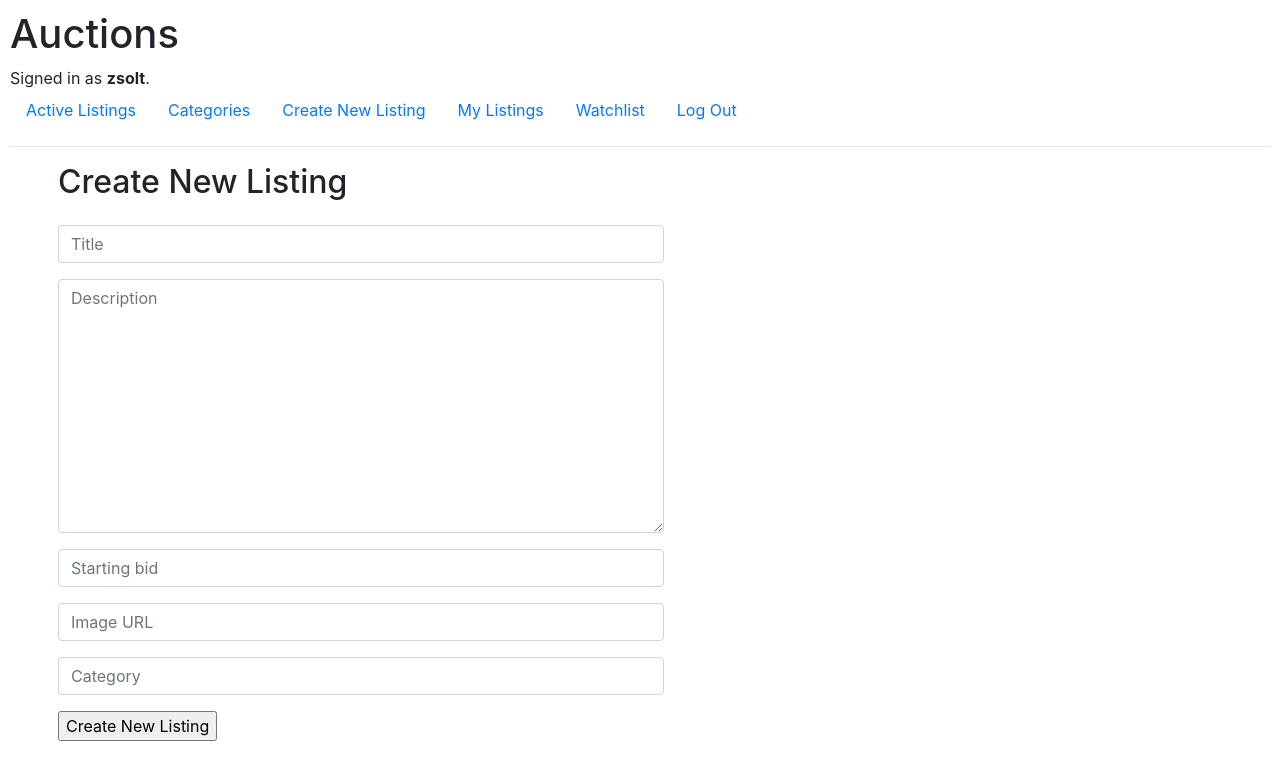
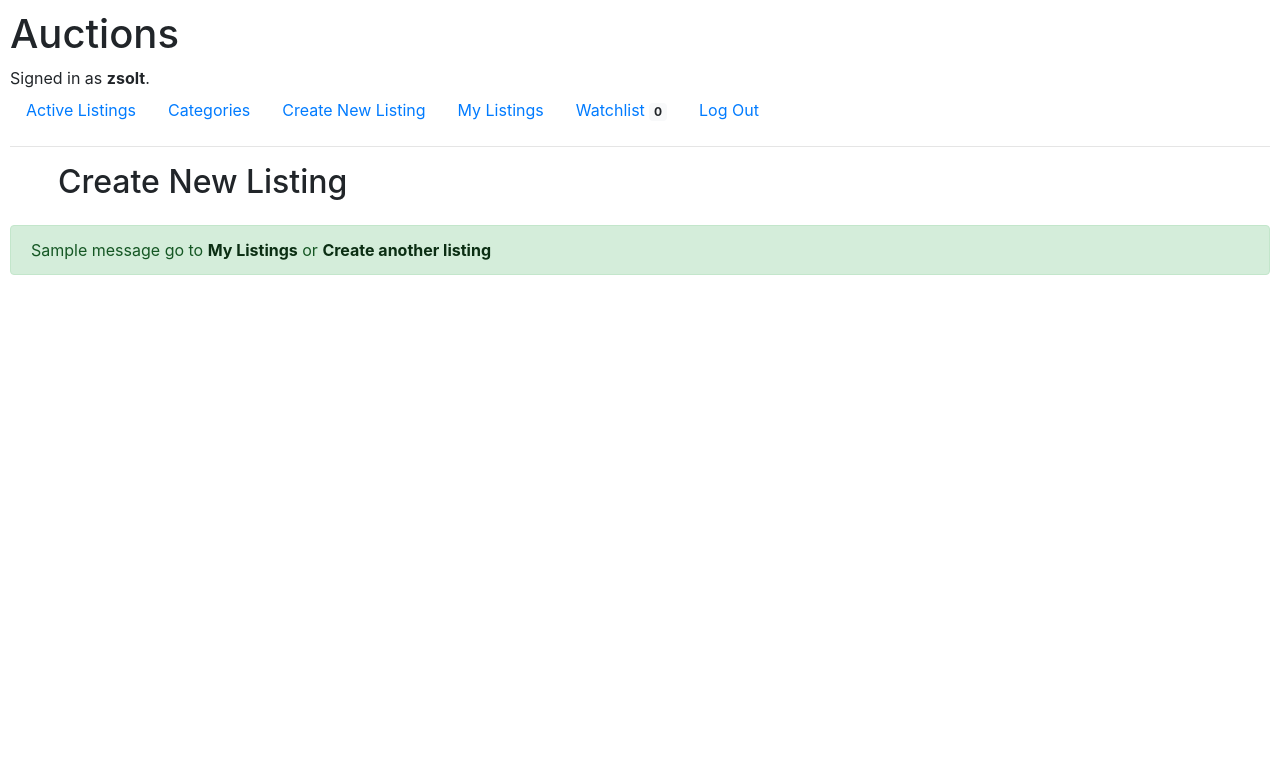
Before and after one commit to zsoltadam92/cs50-project2-commerce, a Django app: page /new_listing/ in a window 1280 px wide. Shown: the top 780 px of the page. Run offline with Django 3.2, Linux system fonts and the light colour scheme; a user stored in the database is signed in; data comes from the database, SQL or seed files in the repository; both versions use the stored data as it was after the commit; tables that the repository leaves empty hold one stand-in row (values such as "Sample post"); one stand-in notice (Sample message) is shown; some libraries are stand-ins or nearby versions.

Commit message:
alert in create listing

```diff
--- a/auctions/models.py
+++ b/auctions/models.py
@@ -3,6 +3,9 @@ from django.db import models
 
 class User(AbstractUser):
     watchlist = models.ManyToManyField('AuctionListing', related_name='watchlist', blank=True)
+
+    def watchlist_count(self):
+        return self.watchlist.count()
 
 class AuctionListing(models.Model):
     title = models.CharField(max_length=128)
--- a/auctions/templates/auctions/layout.html
+++ b/auctions/templates/auctions/layout.html
@@ -35,7 +35,7 @@
         <a class="nav-link" href="{% url 'my_listings' %}">My Listings</a>
       </li>
       <li class="nav-item">
-        <a class="nav-link" href="{% url 'watchlist' %}">Watchlist</a>
+        <a class="nav-link" href="{% url 'watchlist' %}">Watchlist <span class="badge badge-light">{{user.watchlist_count}}</span></a>
       </li>
       <li class="nav-item">
         <a class="nav-link" href="{% url 'logout' %}">Log Out</a>
--- a/auctions/templates/auctions/new_listing.html
+++ b/auctions/templates/auctions/new_listing.html
@@ -2,9 +2,21 @@
 
 <h2 class="pl-5 mb-4">Create New Listing</h2>
 
-<form action="{% url 'new_listing' %}" method="post" class="pl-5">
-  {% csrf_token %} {{form}}
-  <input type="submit" value="Create New Listing" />
-</form>
+{% if messages %}
+  <div class="alert alert-success" role="alert">
+    {% for message in messages %}
+      {{ message }} go to <a href="{% url 'my_listings' %}" class="alert-link">My Listings</a> or <a href="{% url 'new_listing' %}" class="alert-link">Create another listing</a>
+    {% endfor %}
+  </div>
+
+{% else %}
+  <form action="{% url 'new_listing' %}" method="post" class="pl-5">
+    {% csrf_token %} {{form}}
+    <input type="submit" value="Create New Listing" />
+  </form>
+{% endif %}
+
+
+
 
 {% endblock %}
--- a/auctions/views.py
+++ b/auctions/views.py
@@ -166,16 +166,19 @@ def new_listing(request):
                 current_bid=form.cleaned_data['starting_bid'],
                 image_url=form.cleaned_data['image_url'],
                 category=form.cleaned_data['category'],
-                creator=request.user  # Assign the logged-in user as the creator
+                creator=request.user, # Assign the logged-in user as the creator
             )
 
             new_listing.save()
+
+             # Add a success message
+            messages.success(request, 'Listing created successfully!')
         else:
             form = NewListing()
 
 
     return render(request, "auctions/new_listing.html", {
-        "form": NewListing()
+        "form": NewListing(),
     })
 
 
```
Also changed, not shown: db.sqlite3.
